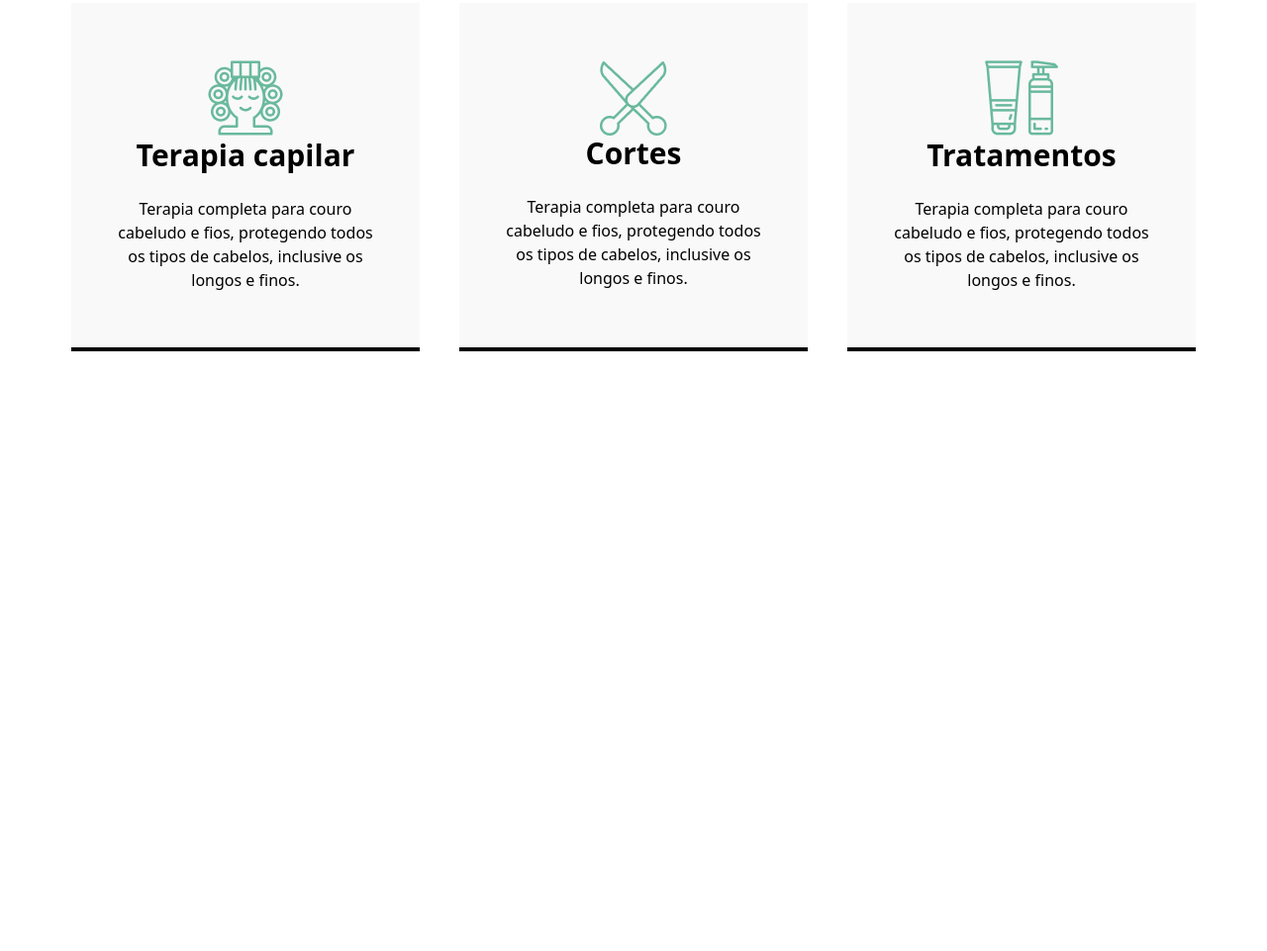
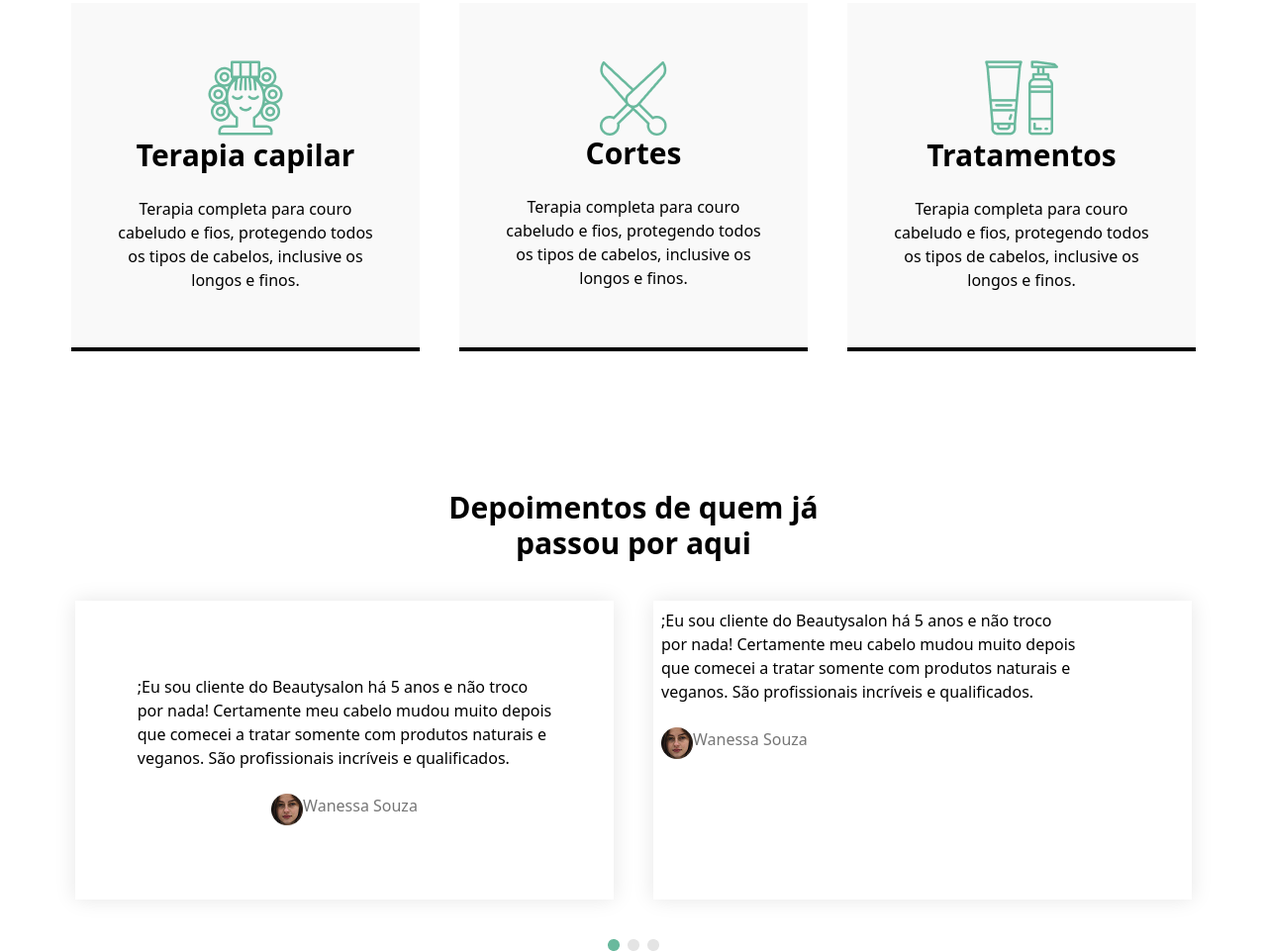
Before and after one commit to rahmonovvohid19999-web/beuty-salon, a website: page index.html in a window 1280 px wide. Shown: the part 1932-2893 px from the top of the page at 99% size. Before the commit the page ends 2427 px from the top, so only its background shows below. Drawn offline with Linux system fonts and the light colour scheme.

Commit message:
gor commit

```diff
--- a/index.html
+++ b/index.html
@@ -44,34 +44,85 @@
         </div>
         <div class="pl-10">
             <h1 class="text-4xl font-bold">Sobre nós</h1><br>
-        <p class="text-[12px]">Lorem ipsum dolor sit amet, consectetur adipiscing elit. <br> Suspendisse sagittis  arcu quis nisi luctus, id accumsan felis tristique. Proin quis bibendum diam. Sed <br> consequat nisl laoreet eros ultricies pellentesque. Nullam in est porta,<br> pellentesque massa vitae, vehicula risus. </p><br>
-        <p class="text-[12px]">Lorem ipsum dolor sit amet, consectetur adipiscing elit. <br> Suspendisse sagittis  arcu quis nisi luctus, id accumsan felis tristique. Proin quis bibendum diam. Sed <br> consequat nisl laoreet eros ultricies pellentesque. Nullam in est porta,<br> pellentesque massa vitae, vehicula risus. </p><br>
-        <p class="text-[12px]">Lorem ipsum dolor sit amet, consectetur adipiscing elit. <br> Suspendisse sagittis  arcu quis nisi luctus, id accumsan felis tristique. Proin quis bibendum diam. Sed <br> consequat nisl laoreet eros ultricies pellentesque. Nullam in est porta,<br> pellentesque massa vitae, vehicula risus. </p>
+            <p class="text-[12px]">Lorem ipsum dolor sit amet, consectetur adipiscing elit. <br> Suspendisse sagittis
+                arcu quis nisi luctus, id accumsan felis tristique. Proin quis bibendum diam. Sed <br> consequat nisl
+                laoreet eros ultricies pellentesque. Nullam in est porta,<br> pellentesque massa vitae, vehicula risus.
+            </p><br>
+            <p class="text-[12px]">Lorem ipsum dolor sit amet, consectetur adipiscing elit. <br> Suspendisse sagittis
+                arcu quis nisi luctus, id accumsan felis tristique. Proin quis bibendum diam. Sed <br> consequat nisl
+                laoreet eros ultricies pellentesque. Nullam in est porta,<br> pellentesque massa vitae, vehicula risus.
+            </p><br>
+            <p class="text-[12px]">Lorem ipsum dolor sit amet, consectetur adipiscing elit. <br> Suspendisse sagittis
+                arcu quis nisi luctus, id accumsan felis tristique. Proin quis bibendum diam. Sed <br> consequat nisl
+                laoreet eros ultricies pellentesque. Nullam in est porta,<br> pellentesque massa vitae, vehicula risus.
+            </p>
 
         </div>
     </div>
     <div class="bg-[#FFFFFF] mt-10 h-200">
         <div class="max-w-[1200px] m-auto">
             <h1 class="text-left p-10 md:text-center text-3xl font-bold">Serviços</h1>
-        <p class="text-left p-10 md:text-center">Com mais de 10 anos no mercado, o <span class="text-[#69B99D]">Beautysalon</span> já <br> conquistou clientes de inúmeros países com seus tratamentos <br> exclusivos e totalmente naturais</p>
+            <p class="text-left p-10 md:text-center">Com mais de 10 anos no mercado, o <span
+                    class="text-[#69B99D]">Beautysalon</span> já <br> conquistou clientes de inúmeros países com seus
+                tratamentos <br> exclusivos e totalmente naturais</p>
         </div>
         <div class="flex flex-col max-w[1200px] m-auto justify-center gap-10 items-center mt-10 md:flex-row">
-            <div class="w-[352px] h-[352px] border-b-4 bg-[#F9F9F9] text-center flex flex-col items-center justify-center md:flex-col">
-                <div><img  src="Icon (21).png" alt=""></div>
+            <div
+                class="w-[352px] h-[352px] border-b-4 bg-[#F9F9F9] text-center flex flex-col items-center justify-center md:flex-col">
+                <div><img src="Icon (21).png" alt=""></div>
                 <h1 class="text-3xl font-bold">Terapia capilar</h1><br>
-                <p>Terapia completa para couro <br> cabeludo e fios, protegendo todos <br> os tipos de cabelos, inclusive os <br> longos e finos.</p>
+                <p>Terapia completa para couro <br> cabeludo e fios, protegendo todos <br> os tipos de cabelos,
+                    inclusive os <br> longos e finos.</p>
             </div>
-            <div class="w-[352px] h-[352px] border-b-4 bg-[#F9F9F9] text-center flex flex-col items-center justify-center md:flex-col">
-                <div><img  src="Vector (43).png" alt=""></div>
+            <div
+                class="w-[352px] h-[352px] border-b-4 bg-[#F9F9F9] text-center flex flex-col items-center justify-center md:flex-col">
+                <div><img src="Vector (43).png" alt=""></div>
                 <h1 class="text-3xl font-bold">Cortes</h1><br>
-                <p>Terapia completa para couro <br> cabeludo e fios, protegendo todos <br> os tipos de cabelos, inclusive os <br> longos e finos.</p>
+                <p>Terapia completa para couro <br> cabeludo e fios, protegendo todos <br> os tipos de cabelos,
+                    inclusive os <br> longos e finos.</p>
             </div>
-            <div class="w-[352px] h-[352px] border-b-4 bg-[#F9F9F9] text-center flex flex-col items-center justify-center md:flex-col">
-                <div><img  src="./Icon (22).png" alt=""></div>
+            <div
+                class="w-[352px] h-[352px] border-b-4 bg-[#F9F9F9] text-center flex flex-col items-center justify-center md:flex-col">
+                <div><img src="./Icon (22).png" alt=""></div>
                 <h1 class="text-3xl font-bold">Tratamentos</h1><br>
-                <p>Terapia completa para couro <br> cabeludo e fios, protegendo todos <br> os tipos de cabelos, inclusive os <br> longos e finos.</p>
+                <p>Terapia completa para couro <br> cabeludo e fios, protegendo todos <br> os tipos de cabelos,
+                    inclusive os <br> longos e finos.</p>
             </div>
         </div>
+    </div>
+    <div class="max-w-[1200px] items-center mx-auto mt-200 md:mt-0 flex flex-col ">
+        <h1 class="text-left text-3xl font-bold md:text-center">Depoimentos de quem já <br> passou por aqui</h1>
+        <div class="flex gap-10">
+            <div
+                class="flex flex-col mt-10 p-2 justify-center items-center h-[302px] w-[327px] md:w-[544px] h-[264px] shadow-[0_0_20px_rgba(0,0,0,0.1)] ">
+                <p><span>;</span>Eu sou cliente do Beautysalon há 5 anos e não troco <br> por nada! Certamente meu
+                    cabelo mudou muito depois <br> que comecei a tratar somente com produtos naturais e <br> veganos.
+                    São profissionais incríveis e qualificados. </p> <br>
+                <div class="flex">
+                    <div> <img src="./Img (13).png" alt=""></div>
+                    <p class="text-[#767676]">Wanessa Souza</p>
+                </div>
+
+            </div>
+            <div
+                class="flex flex-col hidden mt-10 p-2 justify-center items-center h-[302px] w-[327px] md:block items-center w-[544px] h-[264px] shadow-[0_0_20px_rgba(0,0,0,0.1)] ">
+                <p><span>;</span>Eu sou cliente do Beautysalon há 5 anos e não troco <br> por nada! Certamente meu
+                    cabelo mudou muito depois <br> que comecei a tratar somente com produtos naturais e <br> veganos.
+                    São profissionais incríveis e qualificados. </p> <br>
+                <div class="flex">
+                    <div> <img src="./Img (13).png" alt=""></div>
+                    <p class="text-[#767676]">Wanessa Souza</p>
+                </div>
+
+            </div>
+
+
+        </div>
+
+        <div class="mt-10">
+            <img src="./Dots (1).png" alt="">
+        </div>
+
     </div>
 </body>
 
```
Also changed, not shown: Dots (1).png (added), Img (13).png (added), src/output.css. Lines whose indentation alone changed are shown as unchanged.
